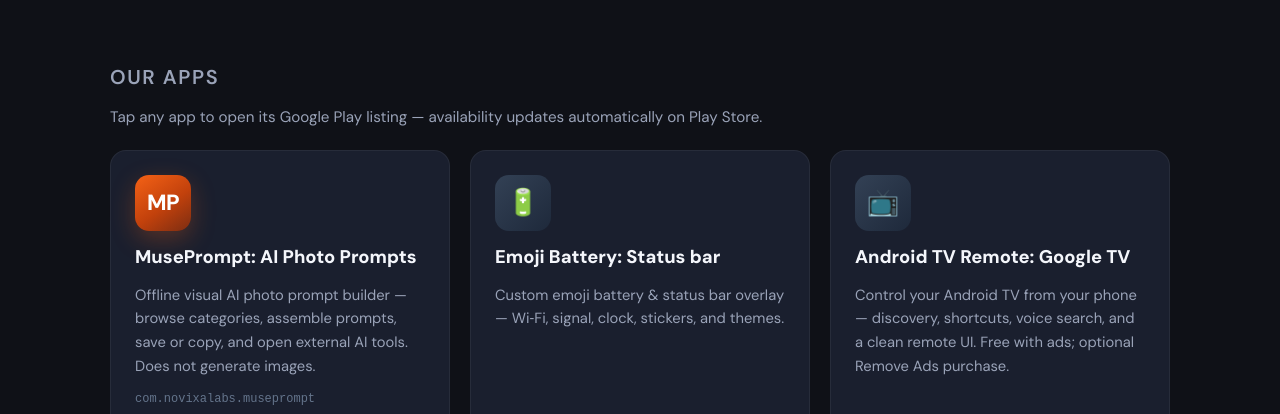
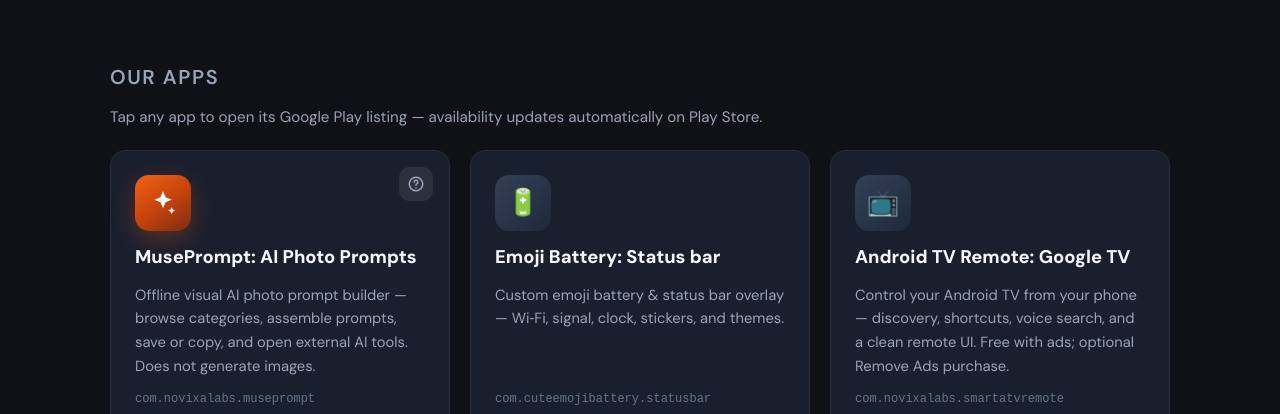
Before and after one commit to Novixa-Labs/web, a plain HTML site: page index.html in a window 1280 px wide. Shown: the part 386-800 px from the top of the page. Drawn offline with Linux system fonts and the light colour scheme.

Commit message:
icon and muse prompt build change

```diff
--- a/index.html
+++ b/index.html
@@ -74,6 +74,7 @@
       gap: 20px;
     }
     .app-card {
+      position: relative;
       background: var(--card);
       border-radius: var(--radius);
       padding: 24px;
@@ -95,11 +96,20 @@
     .app-icon.muse {
       background: linear-gradient(145deg, #F56216 0%, #c2410c 55%, #7c2d12 100%);
       color: #fff;
-      font-size: 22px;
-      font-weight: 800;
-      letter-spacing: -.03em;
       box-shadow: 0 8px 24px rgba(245, 98, 22, .28);
     }
+    .app-icon.muse svg { width: 32px; height: 32px; display: block; }
+    /* Compact top-right support/legal control — keeps the card's primary CTA
+       consistent (one Play button) while still exposing legal for policy. */
+    .card-support {
+      position: absolute; top: 16px; right: 16px;
+      width: 34px; height: 34px; border-radius: 10px;
+      display: inline-flex; align-items: center; justify-content: center;
+      background: rgba(255,255,255,.08); color: var(--muted);
+      text-decoration: none; transition: background .2s, color .2s;
+    }
+    .card-support:hover { background: rgba(255,255,255,.16); color: var(--text); }
+    .card-support svg { width: 18px; height: 18px; }
     .app-card h3 { font-size: 1.15rem; font-weight: 700; }
     .app-card p { color: var(--muted); font-size: .92rem; flex: 1; }
     .app-card .pkg { font-size: .75rem; color: #64748b; font-family: ui-monospace, monospace; }
@@ -149,14 +159,23 @@
     <div class="grid">
 
       <article class="app-card">
-        <div class="app-icon muse" aria-hidden="true">MP</div>
+        <a class="card-support" href="museprompt/support.html" aria-label="MusePrompt support &amp; legal" title="Support &amp; legal">
+          <svg viewBox="0 0 24 24" fill="none" stroke="currentColor" stroke-width="2" stroke-linecap="round" stroke-linejoin="round" aria-hidden="true">
+            <circle cx="12" cy="12" r="9" />
+            <path d="M9.5 9.5a2.5 2.5 0 1 1 3.5 2.3c-.7.3-1 .8-1 1.7" />
+            <line x1="12" y1="17" x2="12" y2="17" />
+          </svg>
+        </a>
+        <div class="app-icon muse" aria-hidden="true">
+          <svg viewBox="0 0 24 24" fill="none" stroke="#fff" stroke-width="1.8" stroke-linecap="round" stroke-linejoin="round" aria-hidden="true">
+            <path d="M12 3l1.9 4.6L18.5 9.5 13.9 11.4 12 16l-1.9-4.6L5.5 9.5 10.1 7.6 12 3z" fill="#fff" stroke="none" />
+            <path d="M18.5 15l.8 1.9 1.9.8-1.9.8-.8 1.9-.8-1.9-1.9-.8 1.9-.8.8-1.9z" fill="#fff" stroke="none" />
+          </svg>
+        </div>
         <h3>MusePrompt: AI Photo Prompts</h3>
         <p>Offline visual AI photo prompt builder — browse categories, assemble prompts, save or copy, and open external AI tools. Does not generate images.</p>
         <span class="pkg">com.novixalabs.museprompt</span>
-        <div class="app-actions">
-          <a class="btn btn-primary" href="https://play.google.com/store/apps/details?id=com.novixalabs.museprompt">View on Google Play</a>
-          <a class="btn btn-secondary" href="museprompt/support.html">Support &amp; legal</a>
-        </div>
+        <a class="btn btn-primary" href="https://play.google.com/store/apps/details?id=com.novixalabs.museprompt">View on Google Play</a>
       </article>
 
       <article class="app-card">
```
